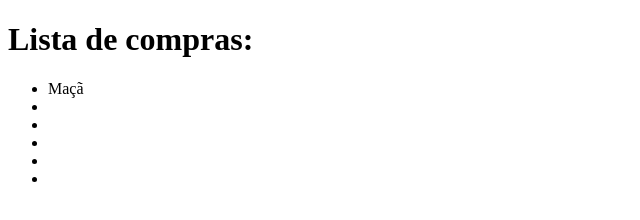
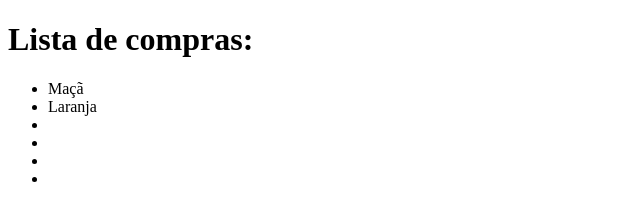
Before and after one commit to ViniGraeff/Trainee, a plain HTML site: page index.html in a window 1280 px wide. Shown: the full height of the page, 0-640 px from the left. Drawn offline with Linux system fonts and the light colour scheme.

Commit message:
segundo item

```diff
--- a/index.html
+++ b/index.html
@@ -8,7 +8,7 @@
 	<h1>Lista de compras:</h1>
 	<ul>
 		<li>Maçã</li>
-		<li></li>
+		<li>Laranja</li>
 		<li></li>
 		<li></li>
 		<li></li>
```
